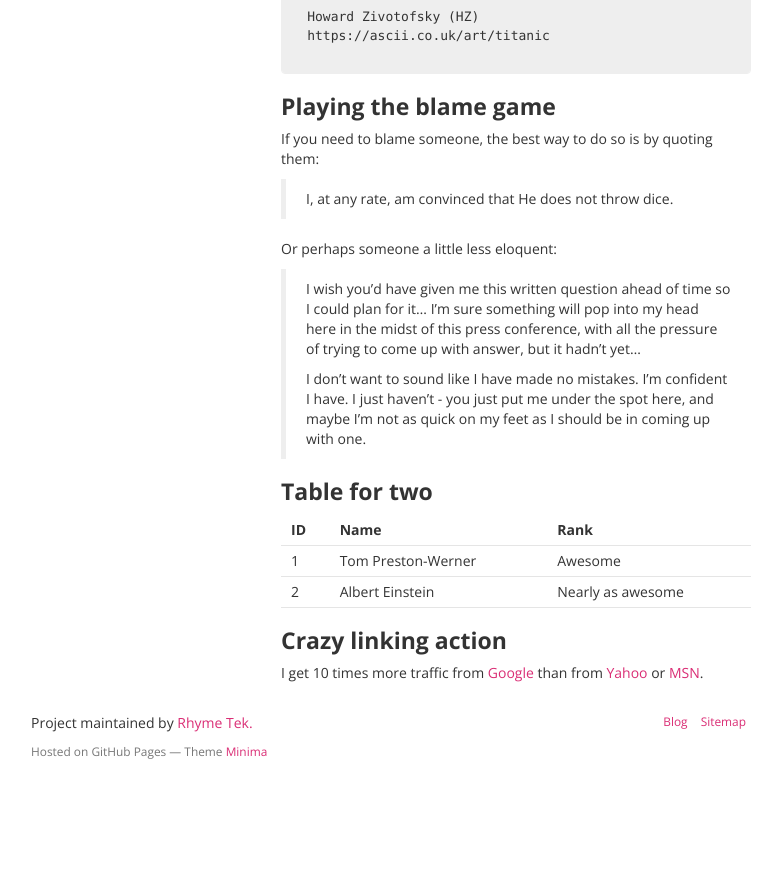
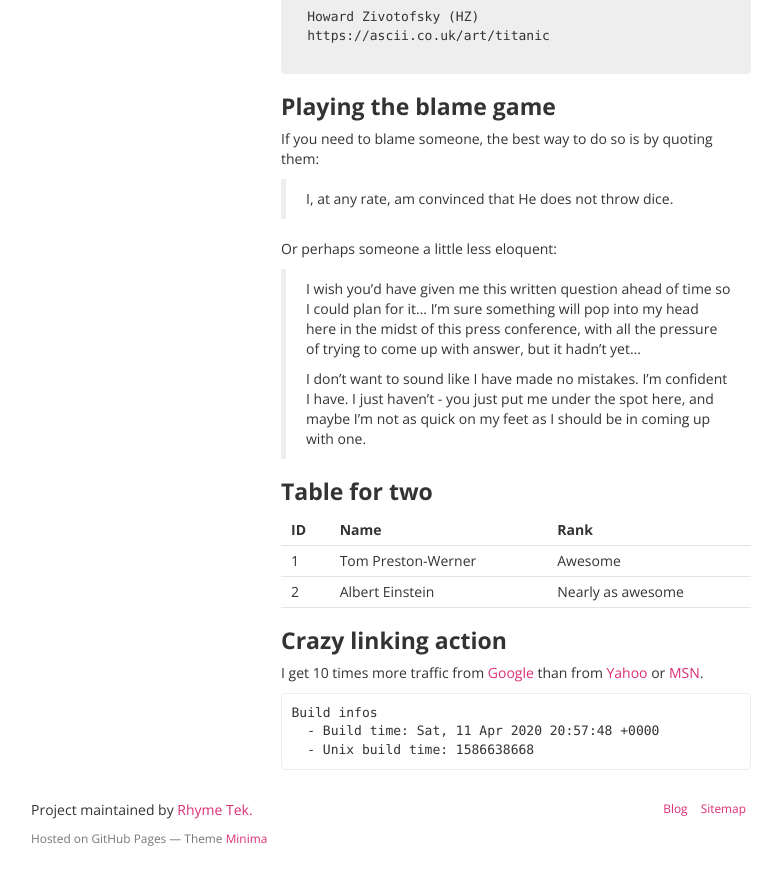
Before and after one commit to RimeCoOfficial/Minima, a Jekyll site: the page built from index.md, in a window 1280 px wide and 900 px high, scrolled down 2125 px. Shown: the top 885 px of the window, without its empty margins (249-1031 px from the left). Built offline with Jekyll 4.4.1, drawn with Linux system fonts in a browser that asks for light colours; nearby versions of some CDN libraries; our own code applies the rules of GitHub Pages for plain Markdown files; before the commit the page ends 2938 px from its top, so only the background shows below that.

Commit message:
Update index.md

````diff
--- a/index.md
+++ b/index.md
@@ -162,3 +162,10 @@ I get 10 times more traffic from [Google] [1] than from
   [1]: http://google.com/        "Google"
   [2]: http://search.yahoo.com/  "Yahoo Search"
   [3]: http://search.msn.com/    "MSN Search"
+
+
+```
+Build infos
+  - Build time: {{ site.time | date_to_rfc822 }}
+  - Unix build time: {{ site.time | date:"%s" }}
+```
````
